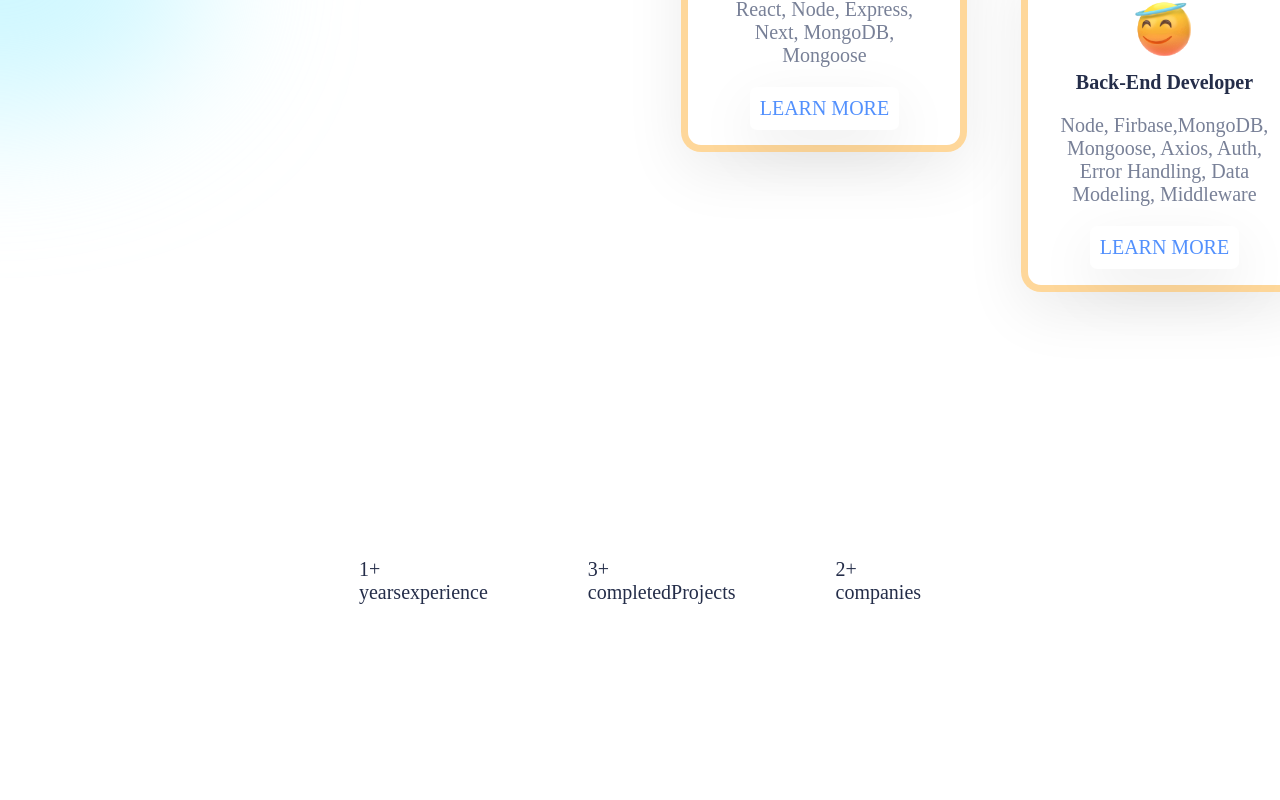
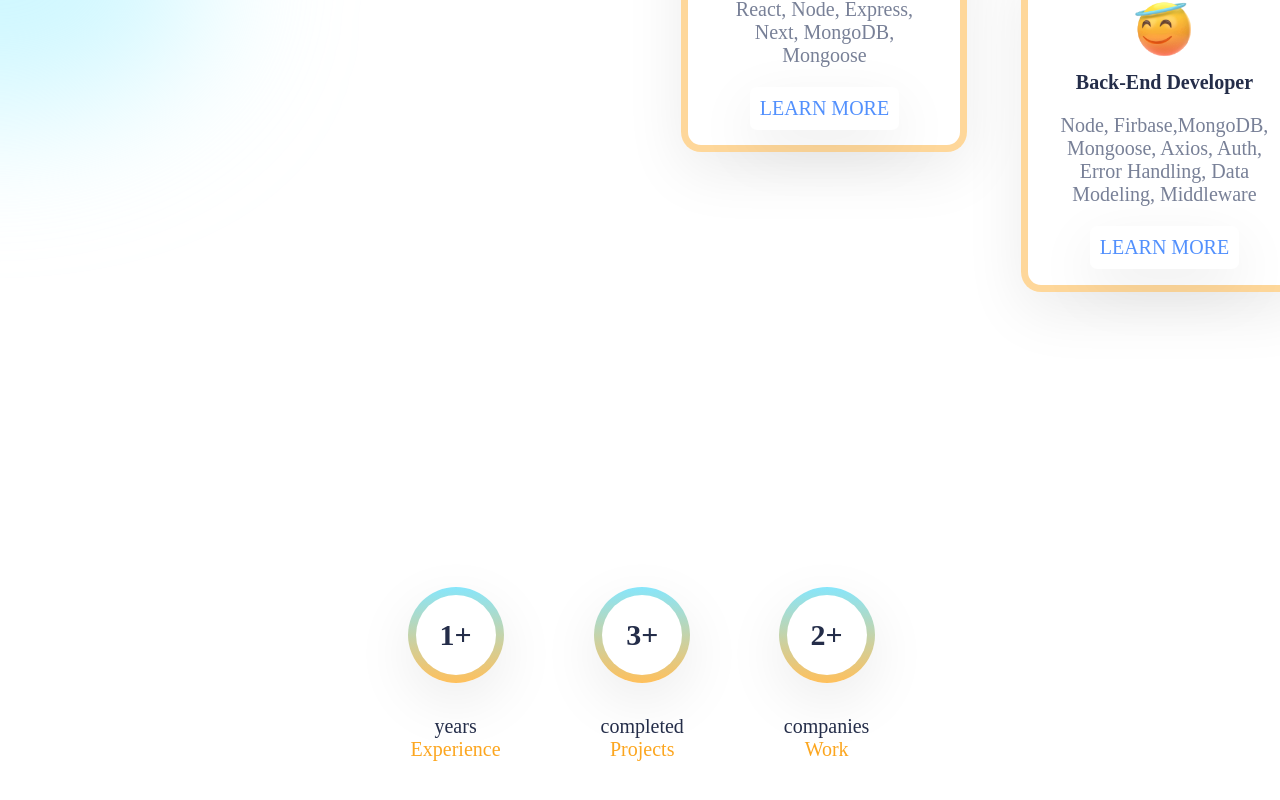
Before and after one commit to iamhuraira/portfolio, a React (Create React App) app: page / in a window 1280 px wide. Shown: the part 1428-2228 px from the top of the page. Before the commit the page ends 2042 px from the top, so only its background shows below. Built offline with nearby package versions, Linux system fonts and the light colour scheme; a web font is replaced by a local one.

Commit message:
Complete Expereance

```diff
--- a/src/components/Experience/Experience.css
+++ b/src/components/Experience/Experience.css
@@ -3,5 +3,40 @@
     align-items: center;
     justify-content: center;
     gap: 5rem;
+    height: 30vh;
+    margin-bottom: 8rem;
+}
+.achievement{
+    display: flex;
+    flex-direction: column;
+    align-items: center;
 
 }
+.circle{
+    width: 4rem;
+    height: 4rem;
+    background: white;
+    border-radius: 100%;
+    position: relative;
+    display: flex;
+    align-items: center;
+    justify-content: center;
+    font-size: 1.5rem;
+    font-weight: bold;
+    margin-bottom: 2rem;
+}
+.circle::before{
+    border-radius: 100%;
+    content: "";
+    background-image: linear-gradient(to bottom, #87e6fb 0%, #ffc05c 100%);
+    top: -8px;
+    right: -8px;
+    bottom: -8px;
+    left: -8px;
+    position: absolute;
+    z-index: -1;
+    box-shadow: var(--boxShadow);
+}
+.achievement span:nth-of-type(2){
+    color: var(--orange);
+}
--- a/src/components/Experience/Experience.jsx
+++ b/src/components/Experience/Experience.jsx
@@ -6,7 +6,7 @@
           <div className="achievement">
               <div className="circle">1+</div>
               <span>years</span>
-              <span>experience</span>
+              <span>Experience</span>
          </div>
           <div className="achievement">
               <div className="circle">3+</div>
@@ -16,6 +16,7 @@
           <div className="achievement">
               <div className="circle">2+</div>
               <span>companies</span>
+              <span>Work</span>
          </div>
    </div>
   )
--- a/src/components/intro/Intro.jsx
+++ b/src/components/intro/Intro.jsx
@@ -24,7 +24,7 @@
               <div className="i-icons">
                   <a href=''><img src={Github} alt="Github" /></a>
                   <a><img src={Linkedin} alt="Linkedin" /> </a>
-                  <a><img src={Instagram} alt="Instagram" /></a>
+                  {/* <a><img src={Instagram} alt="Instagram" /></a> */}
               </div>
          </div>
           <div className="i-right">
```
